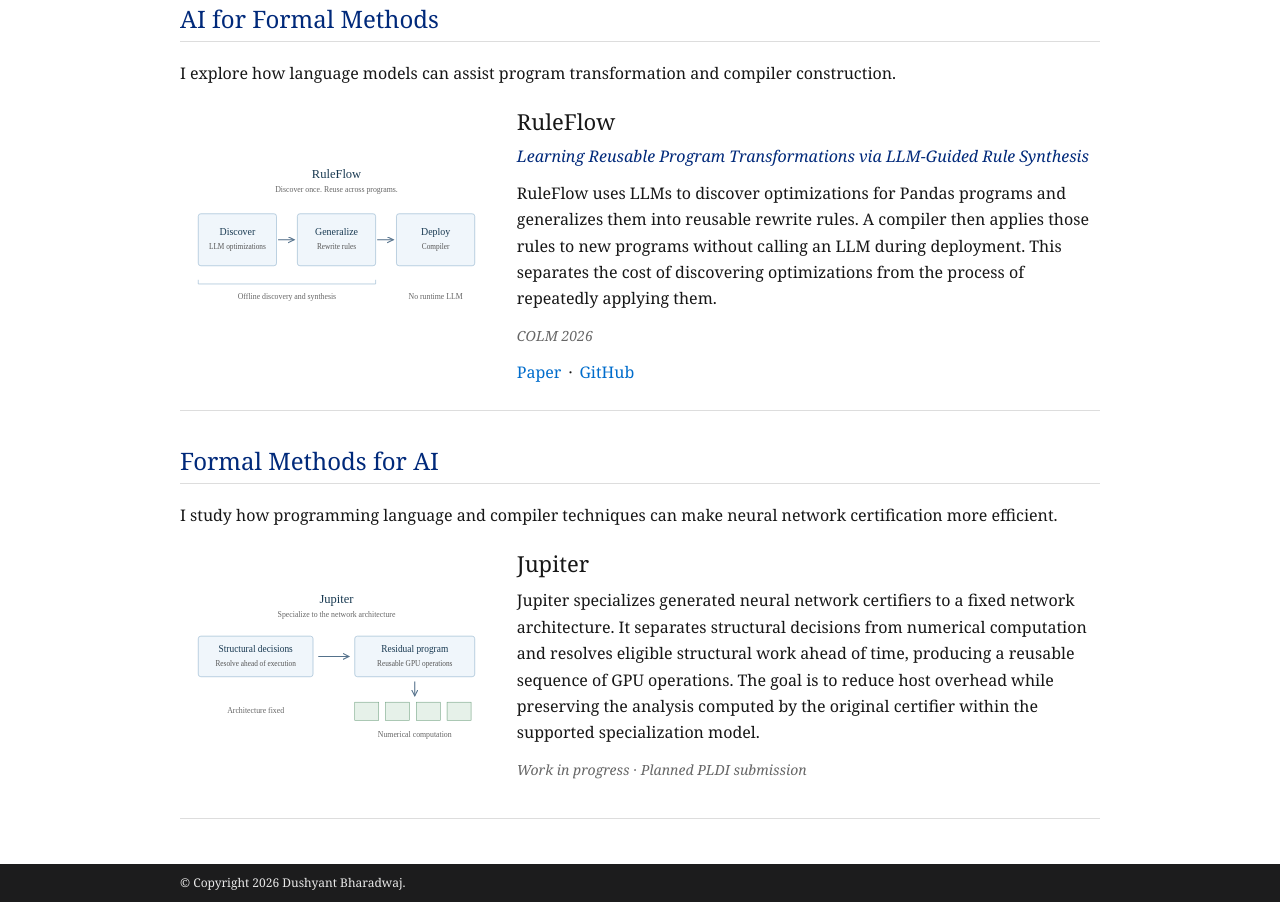
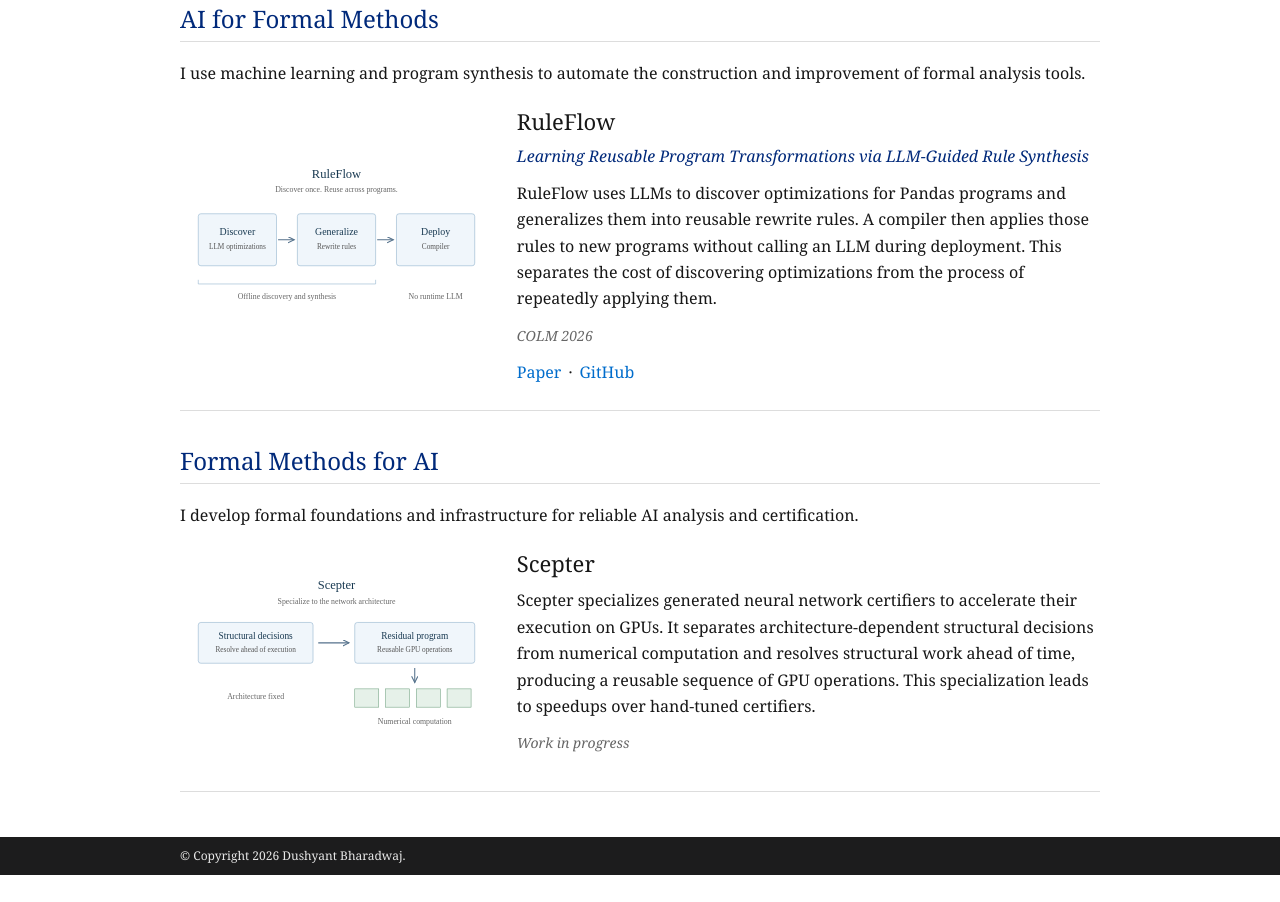
Before and after one commit to dush1508/dush1508.github.io, a plain HTML site: page index.html in a window 1280 px wide. Shown: the part 822-1724 px from the top of the page. After the commit the page ends 1697 px from the top, so only its background shows below. Drawn offline with Linux system fonts and the light colour scheme.

Commit message:
Rename Jupiter to Scepter and revise research descriptions

```diff
--- a/content.js
+++ b/content.js
@@ -43,7 +43,7 @@ window.PROFILE = {
   "research": [
     {
       "title": "AI for Formal Methods",
-      "description": "I explore how language models can assist program transformation and compiler construction.",
+      "description": "I use machine learning and program synthesis to automate the construction and improvement of formal analysis tools.",
       "projects": [
         {
           "title": "RuleFlow",
@@ -62,14 +62,14 @@ window.PROFILE = {
     },
     {
       "title": "Formal Methods for AI",
-      "description": "I study how programming language and compiler techniques can make neural network certification more efficient.",
+      "description": "I develop formal foundations and infrastructure for reliable AI analysis and certification.",
       "projects": [
         {
-          "title": "Jupiter",
-          "description": "Jupiter specializes generated neural network certifiers to a fixed network architecture. It separates structural decisions from numerical computation and resolves eligible structural work ahead of time, producing a reusable sequence of GPU operations. The goal is to reduce host overhead while preserving the analysis computed by the original certifier within the supported specialization model.",
-          "status": "Work in progress · Planned PLDI submission",
-          "image": "assets/jupiter.svg",
-          "imageAlt": "Jupiter separates architecture-dependent structural work from reusable GPU computation.",
+          "title": "Scepter",
+          "description": "Scepter specializes generated neural network certifiers to accelerate their execution on GPUs. It separates architecture-dependent structural decisions from numerical computation and resolves structural work ahead of time, producing a reusable sequence of GPU operations. This specialization leads to speedups over hand-tuned certifiers.",
+          "status": "Work in progress",
+          "image": "assets/scepter.svg",
+          "imageAlt": "Scepter separates architecture-dependent structural work from reusable GPU computation.",
           "showImage": true,
           "links": {}
         }
@@ -101,9 +101,9 @@ window.PROFILE = {
   ],
   "workInProgress": [
     {
-      "title": "Jupiter",
+      "title": "Scepter",
       "description": "Architecture specialization for efficient GPU execution of generated neural network certifiers.",
-      "status": "In preparation · Planned submission to PLDI."
+      "status": "In preparation."
     }
   ],
   "education": [
--- a/index.html
+++ b/index.html
@@ -1 +1 @@
-<!doctype html><html lang="en"><head><meta charset="utf-8"><meta name="viewport" content="width=device-width,initial-scale=1"><meta name="description" content="Dushyant Bharadwaj — UIUC Computer Science master’s student researching compilers, formal methods, and AI. UC Irvine honors graduate and Phi Beta Kappa member."><title>Dushyant Bharadwaj</title><link rel="stylesheet" href="style.css"><script defer src="content.js?v=pbk-2"></script><script defer src="app.js?v=pbk-2"></script></head><body data-page="about"><a class="skip" href="#main">Skip to content</a><header class="topbar"><div class="container nav-inner"><nav aria-label="Main navigation"><a href="index.html" data-page="about">About</a><a href="publications.html" data-page="publications">Publications</a><button id="theme" aria-label="Switch to dark theme" title="Change theme">◐</button></nav></div><div id="progress"></div></header><main class="container" id="main"></main><footer><div class="container" id="copyright"></div></footer><noscript>Please enable JavaScript to display your profile.</noscript></body></html>
+<!doctype html><html lang="en"><head><meta charset="utf-8"><meta name="viewport" content="width=device-width,initial-scale=1"><meta name="description" content="Dushyant Bharadwaj — UIUC Computer Science master’s student researching compilers, formal methods, and AI. UC Irvine honors graduate and Phi Beta Kappa member."><title>Dushyant Bharadwaj</title><link rel="stylesheet" href="style.css"><script defer src="content.js?v=scepter-1"></script><script defer src="app.js?v=scepter-1"></script></head><body data-page="about"><a class="skip" href="#main">Skip to content</a><header class="topbar"><div class="container nav-inner"><nav aria-label="Main navigation"><a href="index.html" data-page="about">About</a><a href="publications.html" data-page="publications">Publications</a><button id="theme" aria-label="Switch to dark theme" title="Change theme">◐</button></nav></div><div id="progress"></div></header><main class="container" id="main"></main><footer><div class="container" id="copyright"></div></footer><noscript>Please enable JavaScript to display your profile.</noscript></body></html>
```
Also changed, not shown: publications.html (+1 -1 lines), assets/jupiter.svg (deleted), assets/scepter.svg (added).
